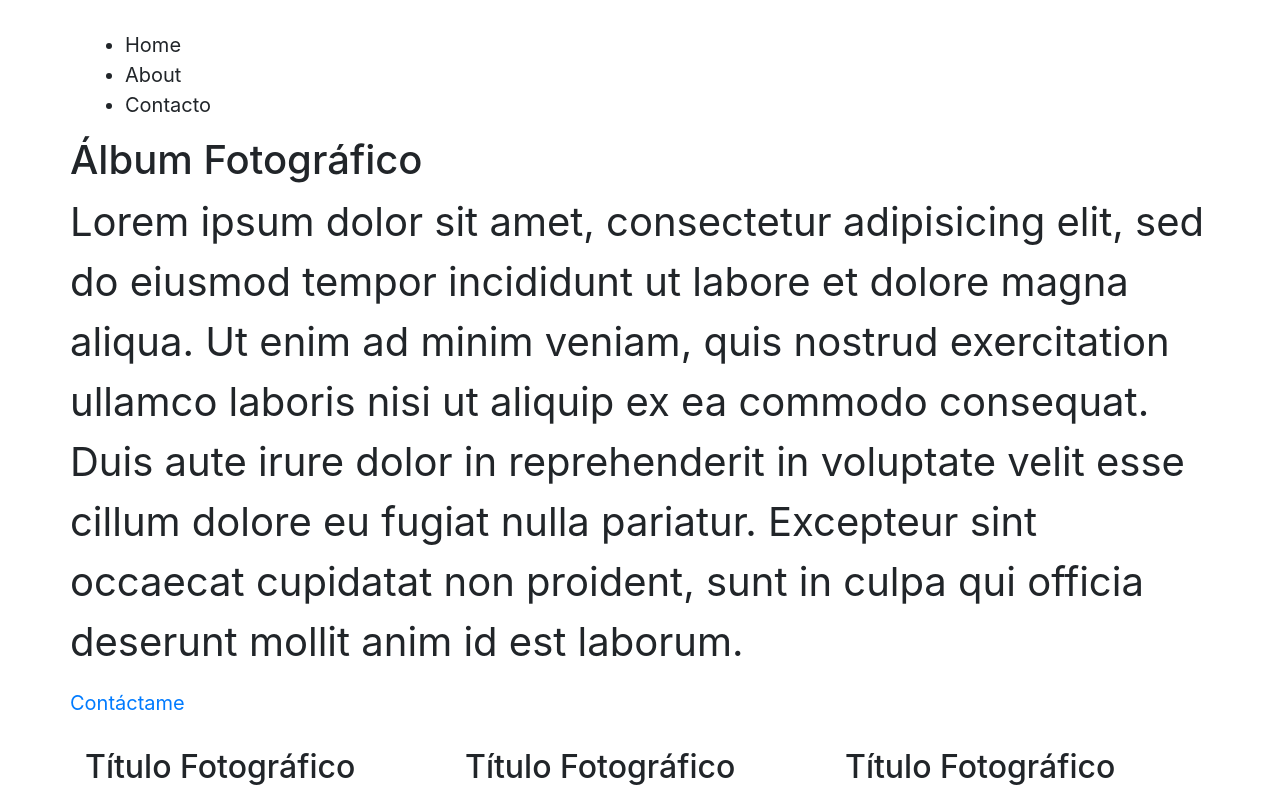
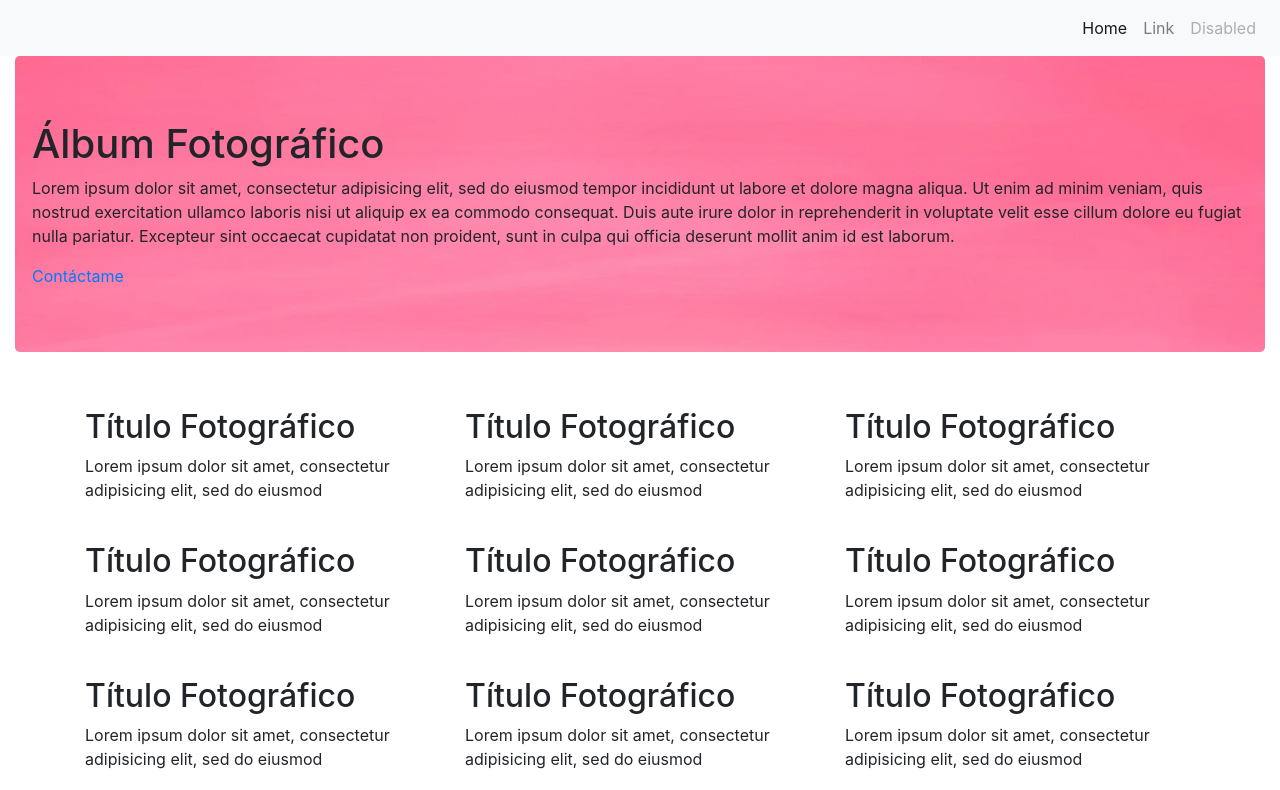
Before and after one commit to aincatoni/desafio7, a website: page public/index.html in a window 1280 px wide. Shown: the top 790 px of the page. Drawn offline with Linux system fonts and the light colour scheme.

```diff
--- a/public/index.html
+++ b/public/index.html
@@ -7,30 +7,46 @@
 
 </head>
 <body>
-	<!-- Acá puedes escribir el codigo de tu página -->
-	<div class="container-fluid">
-		<div class="container">
-		<div class="row">
-			<nav>
-				<div class="col-md-9">
-					<img src="img/camera.png" alt="">
-				</div>
-				<div class="col-md-3">
-					<ul>
-						<li>Home</li>
-						<li>About</li>
-						<li>Contacto</li>
-					</ul>
-				</div>
-			</nav>
 
-			</div>
-			</div>
+	<!-- acá comienza el navbar -->
+  <nav class="navbar navbar-expand-lg navbar-light bg-light">
+  <a class="navbar-brand" href="#">
+<img src="">
+  </a>
+  <button class="navbar-toggler" type="button" data-toggle="collapse" data-target="#navbarSupportedContent" aria-controls="navbarSupportedContent" aria-expanded="false" aria-label="Toggle navigation">
+    <span class="navbar-toggler-icon"></span>
+  </button>
 
-		</div>
+  <div class="collapse navbar-collapse" id="navbarSupportedContent">
+    <ul class="navbar-nav ml-auto">
+      <li class="nav-item active">
+        <a class="nav-link" href="#">Home <span class="sr-only">(current)</span></a>
+      </li>
+      <li class="nav-item">
+        <a class="nav-link" href="#">Link</a>
+      </li>
+      <!-- <li class="nav-item dropdown">
+        <a class="nav-link dropdown-toggle" href="#" id="navbarDropdown" role="button" data-toggle="dropdown" aria-haspopup="true" aria-expanded="false">
+          Dropdown
+        </a>
+        <div class="dropdown-menu" aria-labelledby="navbarDropdown">
+          <a class="dropdown-item" href="#">Action</a>
+          <a class="dropdown-item" href="#">Another action</a>
+          <div class="dropdown-divider"></div>
+          <a class="dropdown-item" href="#">Something else here</a>
+        </div>
+      </li> -->
+      <li class="nav-item">
+        <a class="nav-link disabled" href="#">Disabled</a>
+      </li>
+    </ul>
+
+  </div>
+</nav>
+
 
 		<div class="container-fluid">
-			<div class="container">
+			<div class="jumbotron bg-jumbotron">
 				<div class="row">
 					<header>
 						<h1>Álbum Fotográfico</h1>
--- a/src/js/app.js
+++ b/src/js/app.js
@@ -1 +1 @@
-require('bootstrap')
+require('bootstrap');
--- a/src/scss/_general.scss
+++ b/src/scss/_general.scss
@@ -1,12 +1,12 @@
 body {
 
-	font-size: 20px;
+
 }
 
 .container {
 
 
 	p {
-		font-size: 40px;
+
 	}
 }
--- /dev/null
+++ b/src/scss/_header.scss
@@ -0,0 +1,6 @@
+.bg-jumbotron {
+
+	background-image: url(../img/wallhaven-680785.jpg);
+	background-size:100%;
+
+}
--- a/src/scss/app.scss
+++ b/src/scss/app.scss
@@ -1,2 +1,3 @@
 @import '~bootstrap/scss/bootstrap';
 @import 'general';
+@import 'header';
```
Also changed, not shown: public/css/app.css, public/images/wallhaven-680785.jpg (added), public/js/app.js, src/img/wallhaven-680785.jpg (added).
